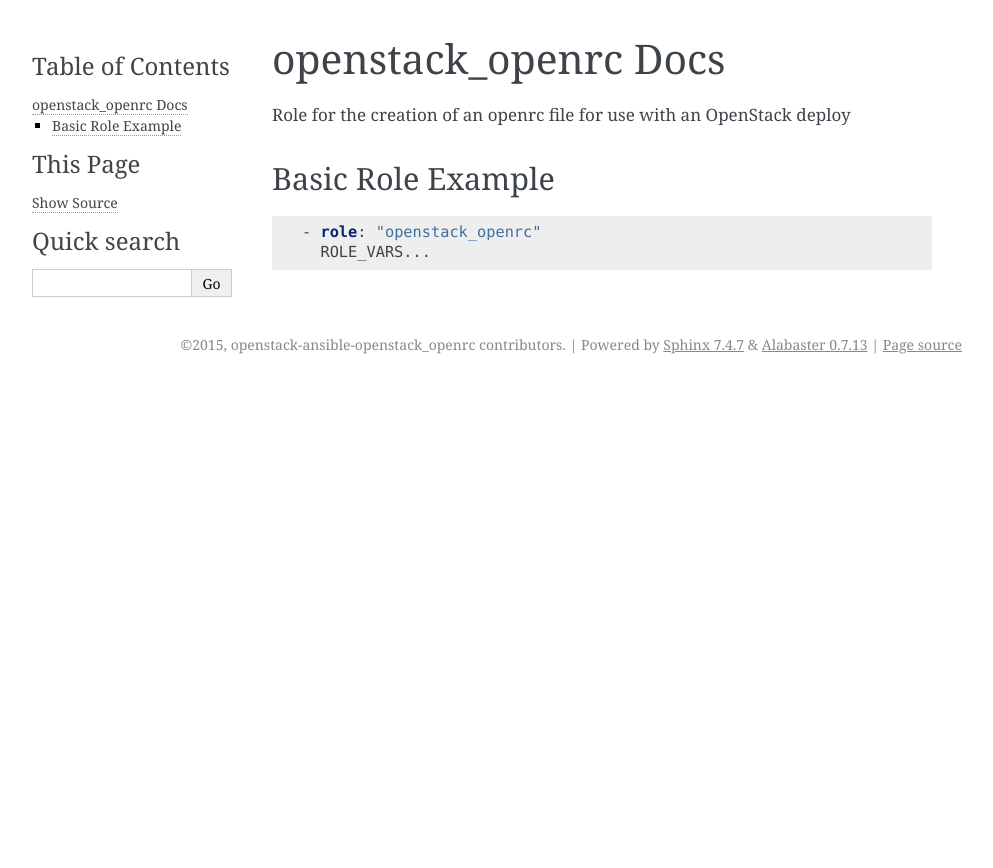
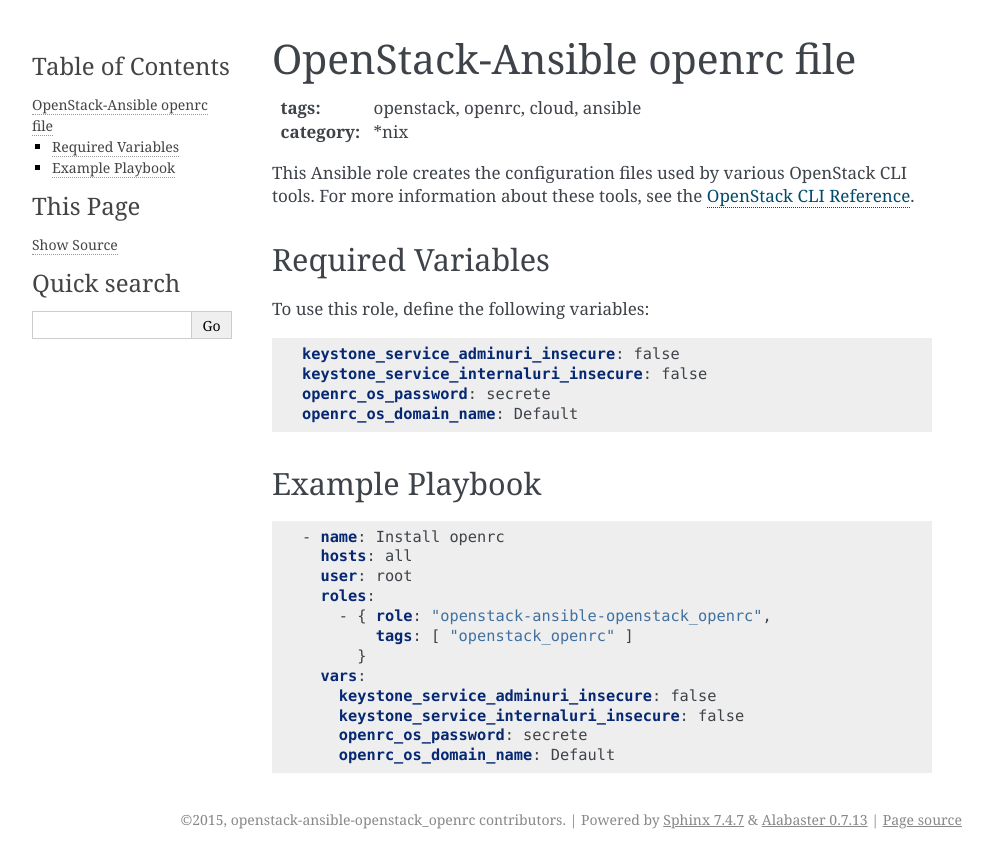
Before and after one commit to openstack/openstack-ansible-openstack_openrc, a Sphinx documentation site: the page built from doc/source/index.rst, in a window 1280 px wide. Shown: the top 868 px of the page, without its empty margins (148-1141 px from the left). Built offline with Sphinx 7.4.7, drawn with Linux system fonts in a browser that asks for light colours.

Commit message:
[DOCS] Cleanup the role docs for consistency and clarity
Ensure that the playbook examples are accurate and that required
role variables are documented.

Change-Id: I37b25fcf601ab74d7ddd39daed2bbb8aef74e2fa

```diff
--- a/README.rst
+++ b/README.rst
@@ -1,23 +1,40 @@
-OpenStack openrc file
-#####################
+OpenStack-Ansible openrc file
+#############################
 :tags: openstack, openrc, cloud, ansible
 :category: \*nix
 
-Role for the creation of an openrc file for the intended purpose to set credentials up for use within OpenStack.
+This Ansible role creates the configuration files used by various OpenStack
+CLI tools. For more information about these tools, see the `OpenStack CLI
+Reference`_.
+
+.. _OpenStack CLI Reference: http://docs.openstack.org/cli-reference/overview.html
+
+Required Variables
+------------------
+
+To use this role, define the following variables:
 
 .. code-block:: yaml
 
-    - name: Install memcached
-      hosts: memcached
+    keystone_service_adminuri_insecure: false
+    keystone_service_internaluri_insecure: false
+    openrc_os_password: secrete
+    openrc_os_domain_name: Default
+
+Example Playbook
+----------------
+
+.. code-block:: yaml
+
+    - name: Install openrc
+      hosts: all
       user: root
       roles:
-        - { role: "memcached_server", tags: [ "memcached-server" ] }
+        - { role: "openstack-ansible-openstack_openrc",
+            tags: [ "openstack_openrc" ]
+          }
       vars:
-        openrc_cinder_endpoint_type: internalURL
-        openrc_nova_endpoint_type: internalURL
-        openrc_os_endpoint_type: internalURL
-        openrc_os_username: admin
-        openrc_os_tenant_name: admin
-        openrc_os_auth_url: "http://10.0.0.1:5000"
-        openrc_os_password: "secrete"
-        openrc_file_dest: /root/openrc
+        keystone_service_adminuri_insecure: false
+        keystone_service_internaluri_insecure: false
+        openrc_os_password: secrete
+        openrc_os_domain_name: Default
--- a/doc/source/index.rst
+++ b/doc/source/index.rst
@@ -1,12 +1 @@
-openstack_openrc Docs
-=====================
-
-Role for the creation of an openrc file for use with an OpenStack deploy
-
-Basic Role Example
-^^^^^^^^^^^^^^^^^^
-
-.. code-block:: yaml
-
-    - role: "openstack_openrc"
-      ROLE_VARS...
+.. include:: ../../README.rst
```
